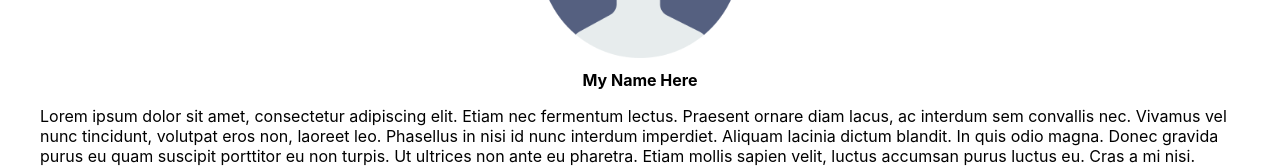
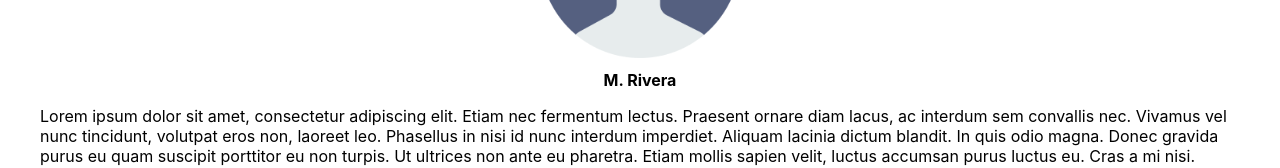
Before and after one commit to Volchenok89/portfolio-test, a React (Create React App) app: page / in a window 1280 px wide. Shown: the part 230-398 px from the top of the page. Built offline with nearby package versions, Linux system fonts and the light colour scheme.

Commit message:
Updated My Name

```diff
--- a/package.json
+++ b/package.json
@@ -2,6 +2,7 @@
   "name": "portfolio-app",
   "version": "0.1.0",
   "private": true,
+  "homepage": "http://Volchenok89.github.io/portfolio-test",
   "dependencies": {
     "@testing-library/jest-dom": "^5.14.1",
     "@testing-library/react": "^11.2.7",
@@ -13,6 +14,8 @@
   },
   "scripts": {
     "start": "react-scripts start",
+    "predeploy": "npm run build",
+    "deploy": "gh-pages -d build",
     "build": "react-scripts build",
     "test": "react-scripts test",
     "eject": "react-scripts eject"
@@ -34,5 +37,8 @@
       "last 1 firefox version",
       "last 1 safari version"
     ]
+  },
+  "devDependencies": {
+    "gh-pages": "^3.2.3"
   }
 }
--- a/src/About.js
+++ b/src/About.js
@@ -4,7 +4,7 @@ function About() {
             <div style={{display: "flex", justifyContent: "center"}}>
                 <div style={{display: "inline-block"}}>
                     <img className="about-user-avatar" src={process.env.PUBLIC_URL + "/user.png"} alt="Me"></img>
-                    <span style={{display: "block", textAlign: "center", marginTop: "12px", fontWeight: "bold"}}>My Name Here</span>
+                    <span style={{display: "block", textAlign: "center", marginTop: "12px", fontWeight: "bold"}}>M. Rivera</span>
                 </div>
             </div>
             <div>
```
Also changed, not shown: 1 other file (tests, documents, lock files or other folders).
